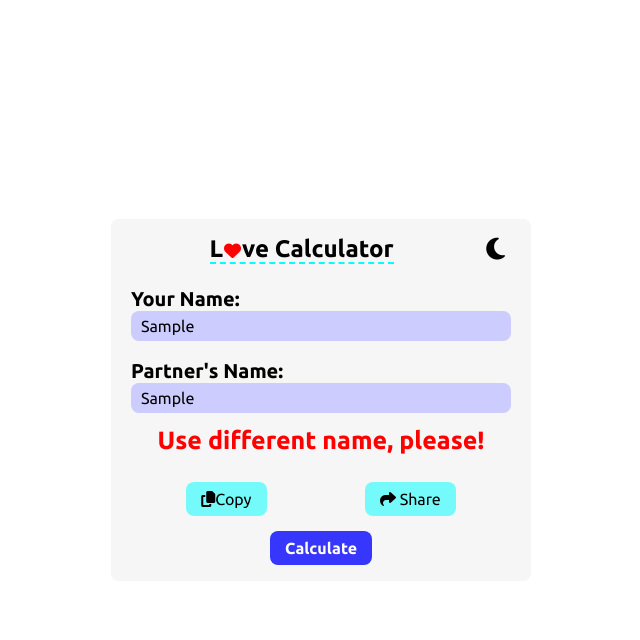
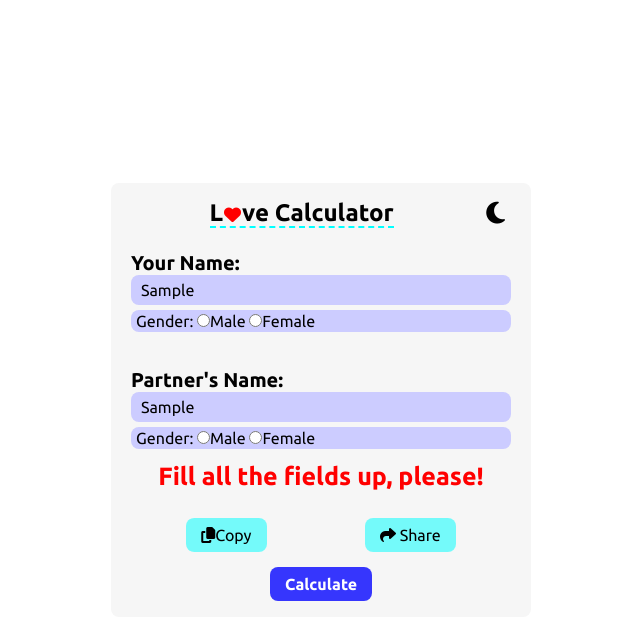
Before and after one commit to yusufthewebdesigner/reallove, a plain HTML site: page index.html in a window 1280 px wide. Both pictures are taken after typing "Sample", "Sample" into the empty fields and a click on the button "Calculate". Shown: the whole page, without its empty margins (319-959 px from the left). Drawn offline with nearby package versions, Linux system fonts and the light colour scheme.

Commit message:
gender added

```diff
--- a/index.html
+++ b/index.html
@@ -22,18 +22,24 @@
         <form>
           <!--! Element Start -->
           <div id="captureArea">
-            <label for="Name">Your Name: </label
-            ><input
-              type="text"
-              placeholder="Enter your name"
-              id="you"
-            /><br /><br />
-            <label for="Name">Partner's Name: </label
-            ><input
-              type="text"
-              placeholder="Enter your partner's name"
-              id="partner"
-            />
+            <label for="Name">Your Name: </label>
+            <input type="text" placeholder="Enter your name" id="you" />
+            <div class="gender">
+              <span>Gender: </span>
+              <input type="radio" name="YGender" value="Male" />Male
+              <input type="radio" name="YGender" value="Female" />Female
+            </div>
+
+            <br /><br />
+
+            <label for="Name">Partner's Name: </label>
+            <input type="text" placeholder="Enter your partner's name" id="partner" />
+            <div class="gender">
+              <span>Gender:</span>
+              <input type="radio" name="PGender" value="Male" />Male
+              <input type="radio" name="PGender" value="Female" />Female
+            </div>
+
             <h2 id="loveCount"></h2>
             <p id="loveMsg"></p>
           </div>
@@ -41,9 +47,7 @@
           <div class="footer">
             <div class="action">
               <button id="copy"><i class="fa-solid fa-copy"></i>Copy</button>
-              <button id="share" onclick="event.preventDefault();">
-                <i class="fa-solid fa-share"></i> Share
-              </button>
+              <button id="share" onclick="event.preventDefault();"><i class="fa-solid fa-share"></i> Share</button>
             </div>
             <button id="calculationButton" type="submit">Calculate</button>
           </div>
--- a/script.js
+++ b/script.js
@@ -10,31 +10,18 @@ let calculation = (e) => {
   e.preventDefault();
   actionBtn.style.display = "flex";
 
-  let yourName = document
-    .getElementById("you")
-    .value.toLowerCase()
-    .replace(/\s/g, "");
-  let partnerName = document
-    .getElementById("partner")
-    .value.toLowerCase()
-    .replace(/\s/g, "");
+  let YgenderSelected = document.querySelector('input[name="YGender"]:checked');
+  let PgenderSelected = document.querySelector('input[name="PGender"]:checked');
+
+  let yourName = document.getElementById("you").value.toLowerCase().replace(/\s/g, "");
+  let partnerName = document.getElementById("partner").value.toLowerCase().replace(/\s/g, "");
   let nameLength = (yourName.length + partnerName.length) * 2;
 
-  if (yourName === "" || partnerName === "") {
-    outputField.innerText = "Fill both of the field, please!";
+  if (yourName === "" || partnerName === "" || !YgenderSelected || !PgenderSelected) {
+    outputField.innerText = "Fill all the fields up, please!";
   } else if (
     (yourName.match("yusuf") && partnerName.match("eva")) ||
     (yourName.match("eva") && partnerName.match("yusuf"))
-  ) {
-    outputField.innerText = "100 %";
-  } else if (
-    (yourName.match("sourav") && partnerName.match("muna")) ||
-    (yourName.match("muna") && partnerName.match("sourav"))
-  ) {
-    outputField.innerText = "100 %";
-  } else if (
-    (yourName.match("amjad") && partnerName.match("surjana")) ||
-    (yourName.match("surjana") && partnerName.match("amjad"))
   ) {
     outputField.innerText = "100 %";
   } else if (yourName === partnerName) {
@@ -54,24 +41,30 @@ let calculation = (e) => {
   if (outputField.innerText.includes("please")) {
     outputField.style.color = "red";
   } else {
-    outputField.style.color = mainBox.classList.contains("darkMode")
-      ? "white"
-      : "black";
+    outputField.style.color = mainBox.classList.contains("darkMode") ? "white" : "black";
   }
   // //! Love Message Based on %.
   if (outputField.innerText.match("%")) {
     let loveValue = +outputField.innerText.replace(/[^\d]/g, "");
-    partnerInUpper =
-      partnerName.charAt(0).toUpperCase() + partnerName.slice(1).toLowerCase();
+    let PartnerGender = PgenderSelected.value;
+    // This prompt capitalize each word.
+    let partner = document.getElementById("partner").value.toLowerCase().split(" ");
+    let PartnerCapital = partner.map((word) => word.charAt(0).toUpperCase() + word.slice(1)).join(" ");
 
     if (loveValue < 50) {
-      loveMessage.innerText = `${partnerInUpper} really enjoys spending time with you, you're becoming someone special to your partner.`;
+      loveMessage.innerText = `${PartnerCapital} really enjoys spending time with you, you're becoming someone special to ${
+        PartnerGender === "Male" ? "him" : "her"
+      }.`;
     } else if (loveValue < 70) {
-      loveMessage.innerText = `You’ve taken up a big place in ${partnerInUpper}'s heart, and ${partnerInUpper} feels so lucky to have you.`;
+      loveMessage.innerText = `You’ve taken up a big place in ${PartnerCapital}'s heart, and ${
+        PartnerGender === "Male" ? "he" : "she"
+      } feels so lucky to have you.`;
     } else if (loveValue < 80) {
-      loveMessage.innerText = `Every day with you makes ${partnerInUpper} feel more deeply connected and in love!`;
+      loveMessage.innerText = `Every day with you makes ${PartnerCapital} feel more deeply connected and in love!`;
     } else if (loveValue <= 100) {
-      loveMessage.innerText = `Your souls were written in the stars long before you met. ${partnerInUpper} needs you forever, and getting your love makes ${partnerInUpper}'s destiny fullfilled!`;
+      loveMessage.innerText = `Your souls were written in the stars long before you met. ${PartnerCapital} needs you forever, and getting your love makes ${
+        PartnerGender === "Male" ? "his" : "her"
+      } destiny fullfilled!`;
     }
   }
 };
@@ -96,9 +89,7 @@ toggleIcon.onclick = function () {
   if (outputField.innerText.includes("please")) {
     outputField.style.color = "red";
   } else {
-    outputField.style.color = mainBox.classList.contains("darkMode")
-      ? "white"
-      : "black";
+    outputField.style.color = mainBox.classList.contains("darkMode") ? "white" : "black";
   }
 };
 //! Copy Feature.
@@ -150,9 +141,7 @@ shareBtn.addEventListener("click", async () => {
     element.style.backgroundColor = originalBackground;
     element.style.color = originalColor;
 
-    const blob = await new Promise((resolve) =>
-      canvas.toBlob(resolve, "image/png")
-    );
+    const blob = await new Promise((resolve) => canvas.toBlob(resolve, "image/png"));
     const file = new File([blob], "screenshot.png", { type: "image/png" });
 
     const shareData = {
--- a/style.css
+++ b/style.css
@@ -74,7 +74,7 @@ body {
   font-weight: 800;
   color: var(--fontColor);
 }
-#mainBox .form form input {
+#mainBox .form form input[type="text"] {
   padding: 6px 10px;
   outline: 0;
   border: 0;
@@ -83,10 +83,16 @@ body {
   background: var(--inputField);
   color: black;
   font-size: 16px;
+  margin-bottom: 5px;
 }
 #mainBox .form form input::placeholder {
   color: black;
   font-size: 16px;
+}
+#mainBox .form form .gender {
+  background: #ccccff;
+  border-radius: 8px;
+  padding: 2px 5px;
 }
 
 #mainBox .form h2 {
```
